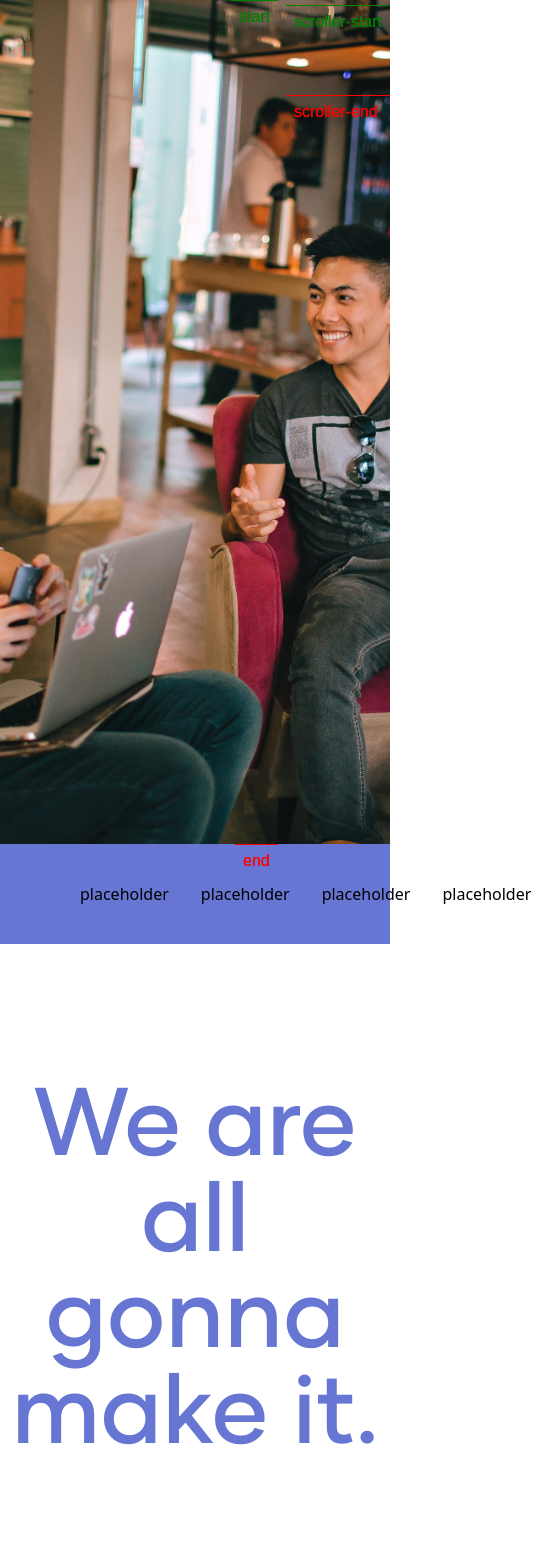
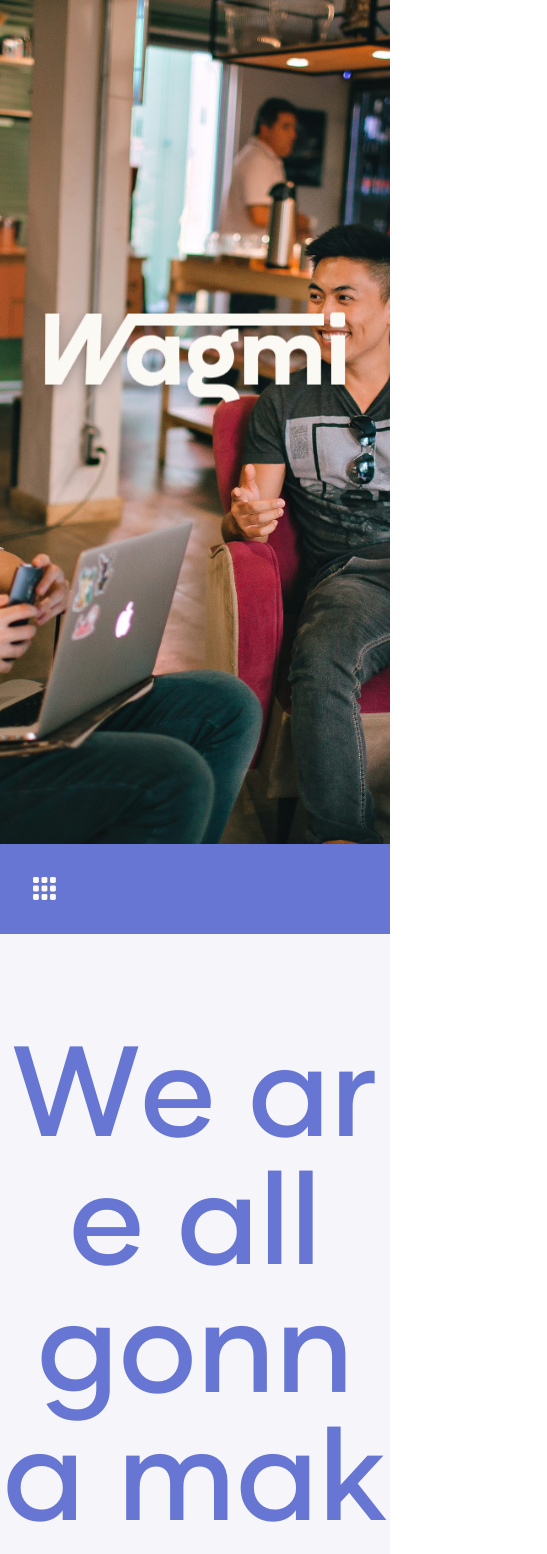
Before and after one commit to arunnats/wagmi, a React (Vite) app in the folder wagmi/: page / in a window 390 px wide. Shown: the top 1554 px of the page, 547 px wide, since content can reach past the window. Built offline with nearby package versions, Linux system fonts and the light colour scheme.

Commit message:
worked on the responsiveness of the landing screeen

```diff
--- a/wagmi/package.json
+++ b/wagmi/package.json
@@ -10,9 +10,11 @@
     "preview": "vite preview"
   },
   "dependencies": {
+    "daisyui": "^4.12.10",
     "gsap": "^3.12.5",
     "react": "^18.3.1",
-    "react-dom": "^18.3.1"
+    "react-dom": "^18.3.1",
+    "split-type": "^0.3.4"
   },
   "devDependencies": {
     "@eslint/js": "^9.9.0",
--- a/wagmi/src/components/Hero/Hero.jsx
+++ b/wagmi/src/components/Hero/Hero.jsx
@@ -1,16 +1,61 @@
 import React, { useEffect, useRef } from "react";
 import gsap from "gsap";
+import SplitType from "split-type";
 import { ScrollTrigger } from "gsap/ScrollTrigger";
 import ButtonLong from "../ButtonLong/ButtonLong";
 
 gsap.registerPlugin(ScrollTrigger);
 
 const Hero = () => {
+	const textRef1 = useRef(null);
+	const textRef2 = useRef(null);
+
+	useEffect(() => {
+		const myText1 = new SplitType(textRef1.current, { types: "chars" });
+		const myText2 = new SplitType(textRef2.current, { types: "chars" });
+
+		gsap.fromTo(
+			textRef1.current.querySelectorAll(".char"),
+			{ y: 50, opacity: 0 },
+			{
+				y: 0,
+				opacity: 1,
+				stagger: 0.05,
+				duration: 0.5,
+				ease: "power2.out",
+				scrollTrigger: {
+					trigger: textRef1.current,
+					start: "top 80%",
+					end: "bottom top",
+					toggleActions: "play none none none",
+				},
+			}
+		);
+
+		gsap.fromTo(
+			textRef2.current.querySelectorAll(".char"),
+			{ y: 50, opacity: 0 },
+			{
+				y: 0,
+				opacity: 1,
+				stagger: 0.05,
+				duration: 0.5,
+				ease: "power2.out",
+				scrollTrigger: {
+					trigger: textRef1.current,
+					start: "top 80%",
+					end: "bottom top",
+					toggleActions: "play none none none",
+				},
+			}
+		);
+	}, []);
+
 	return (
-		<div className="w-full h-screen bg-white flex flex-col items-center">
-			<div className="text-wagmi-blue text-center font-gilmer text-8xl py-[16vh]">
-				<h3>We are all</h3>
-				<h3>gonna make it.</h3>
+		<div className="w-full h-screen bg-wagmi-white flex flex-col items-center">
+			<div className="text-wagmi-blue text-center font-gilmer text-9xl mt-[12vh] mb-[14vh]">
+				<h3 ref={textRef1}>We are all</h3>
+				<h3 ref={textRef2}>gonna make it.</h3>
 			</div>
 			<ButtonLong text="Explore our workspace" href="#" />
 		</div>
--- a/wagmi/src/components/Navbar/Navbar.jsx
+++ b/wagmi/src/components/Navbar/Navbar.jsx
@@ -3,18 +3,21 @@ import { gsap } from "gsap";
 import { ScrollTrigger } from "gsap/ScrollTrigger";
 import heroImage from "../.././assets/images/heroImage.jpeg";
 import wagmiLogo from "../.././assets/images/wagmiLogo.svg";
+import hamburger from "../.././assets/images/hamburger.svg";
 
 gsap.registerPlugin(ScrollTrigger);
 
 function Navbar() {
 	const logoRef = useRef(null);
 	const heroRef = useRef(null);
-	const resizeTimeoutRef = useRef(null);
 
 	const setLogoAnimation = () => {
+		const isMobile = window.innerWidth <= 768;
+		const scaleValue = isMobile ? 1.5 : 2.6;
+
 		gsap.set(logoRef.current, {
 			y: -(window.innerHeight / 1.6),
-			scale: 2.6,
+			scale: scaleValue,
 		});
 
 		gsap.to(logoRef.current, {
@@ -25,7 +28,6 @@ function Navbar() {
 				start: "top 5vh",
 				end: "bottom 95vh",
 				scrub: true,
-				markers: true,
 			},
 			ease: "power1.inOut",
 		});
@@ -48,7 +50,7 @@ function Navbar() {
 
 	return (
 		<>
-			<div className="w-full h-screen">
+			<div className="w-full h-screen z-[998]">
 				<img
 					src={heroImage}
 					alt="Hero Image"
@@ -56,30 +58,34 @@ function Navbar() {
 					ref={heroRef}
 				/>
 			</div>
-			<div className="w-full h-[100px] flex items-center justify-between padding z-[999] px-[4em] py-0 bg-wagmi-blue">
-				<div class="items-left">
-					<a className="px-[1em] py-0" href="#">
-						placeholder
-					</a>
-					<a className="px-[1em] py-0" href="#">
-						placeholder
-					</a>
+
+			<div className="w-full h-[90px] flex items-center z-[10] px-[1em] py-0 bg-wagmi-blue">
+				<div className="absolute z-[12]">
+					<div className="dropdown">
+						<div tabIndex={0} role="button" className="btn btn-ghost ">
+							<img src={hamburger} alt="Menu" className="w-6 h-6" />
+						</div>
+						<ul
+							tabIndex={0}
+							className="menu menu-sm dropdown-content bg-wagmi-white border-wagmi-blue border-2 rounded-[14px] z-[13] mt-6 w-52 p-1 text-black font-gilmer"
+						>
+							<li>
+								<a>Item 1</a>
+							</li>
+							<li>
+								<a>Item 2</a>
+							</li>
+						</ul>
+					</div>
 				</div>
-				<div className="flex justify-center items-center">
+
+				<div className="flex flex-grow justify-center relative">
 					<img
-						className="h-20 mt-3"
+						className="h-20 mx-auto"
 						src={wagmiLogo}
 						alt="Wagmi Logo"
 						ref={logoRef}
 					/>
-				</div>
-				<div class="items-right">
-					<a className="px-[1em] py-0" href="#">
-						placeholder
-					</a>
-					<a className="px-[1em] py-0" href="#">
-						placeholder
-					</a>
 				</div>
 			</div>
 		</>
--- a/wagmi/tailwind.config.js
+++ b/wagmi/tailwind.config.js
@@ -12,5 +12,5 @@ export default {
 			},
 		},
 	},
-	plugins: [],
+	plugins: [require("daisyui")],
 };
```
Also changed, not shown: wagmi/src/assets/images/hamburger.svg (added), 1 other file (tests, documents, lock files or other folders).
